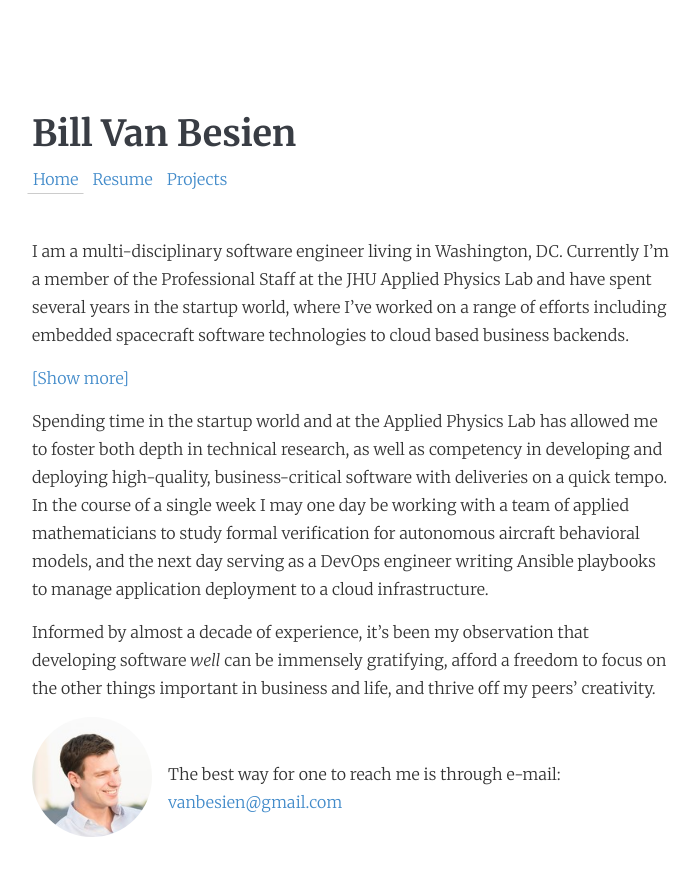
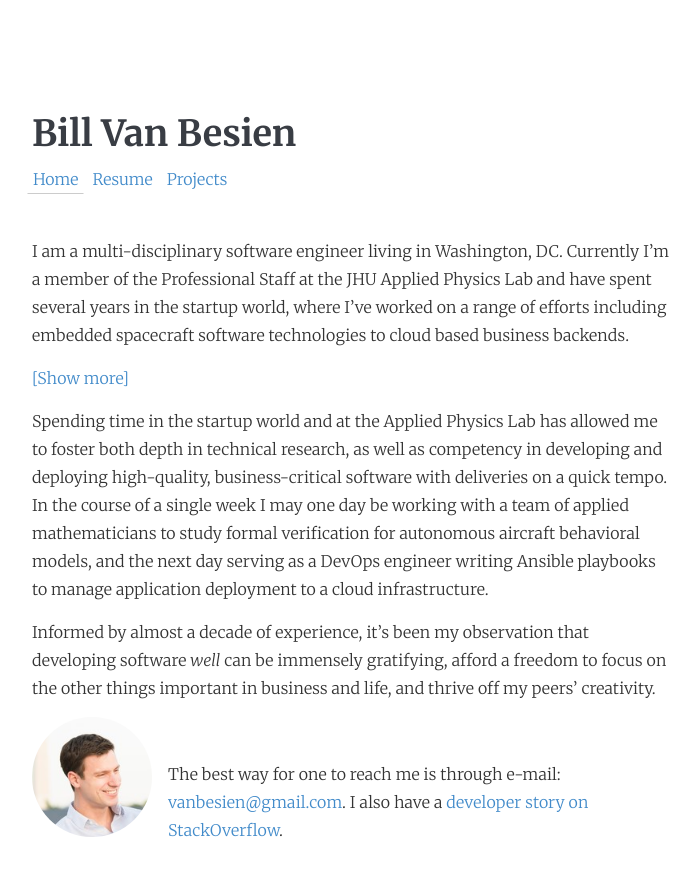
Before and after one commit to billvb/billvb.github.io, a Jekyll site: the page built from index.md, in a window 1280 px wide. Shown: the top 876 px of the page, without its empty margins (38-737 px from the left). Built offline with Jekyll 4.4.1, drawn with Linux system fonts in a browser that asks for light colours; nearby versions of some CDN libraries.

Commit message:
Added link for stack overflow story

```diff
--- a/index.md
+++ b/index.md
@@ -24,4 +24,4 @@ Informed by almost a decade of experience, it's been my observation that develop
 <img id="my-photo" src="/resources/images/BB-10.jpg" />
 
 <br />
-The best way for one to reach me is through e-mail: [vanbesien@gmail.com](mailto:vanbesien@gmail.com)
+The best way for one to reach me is through e-mail: [vanbesien@gmail.com](mailto:vanbesien@gmail.com). I also have a [developer story on StackOverflow](http://stackoverflow.com/story/billvb).
```
